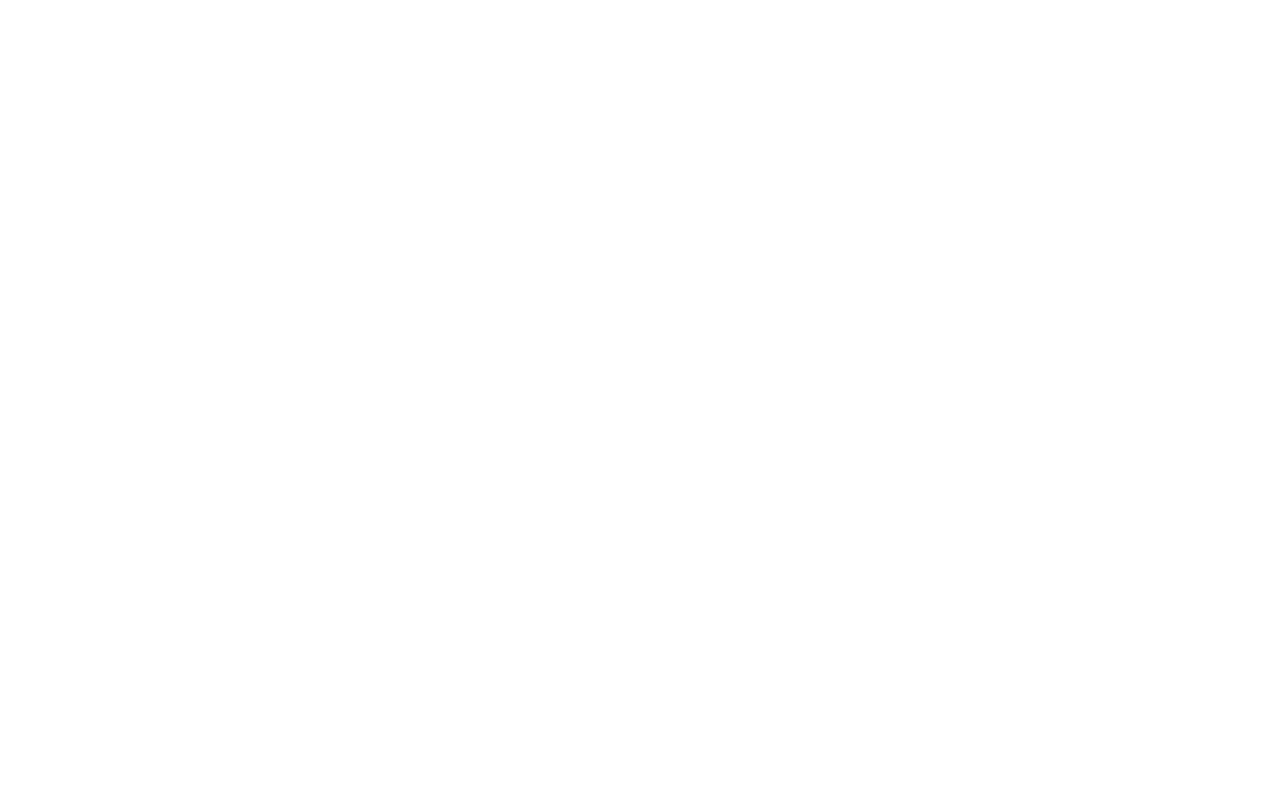
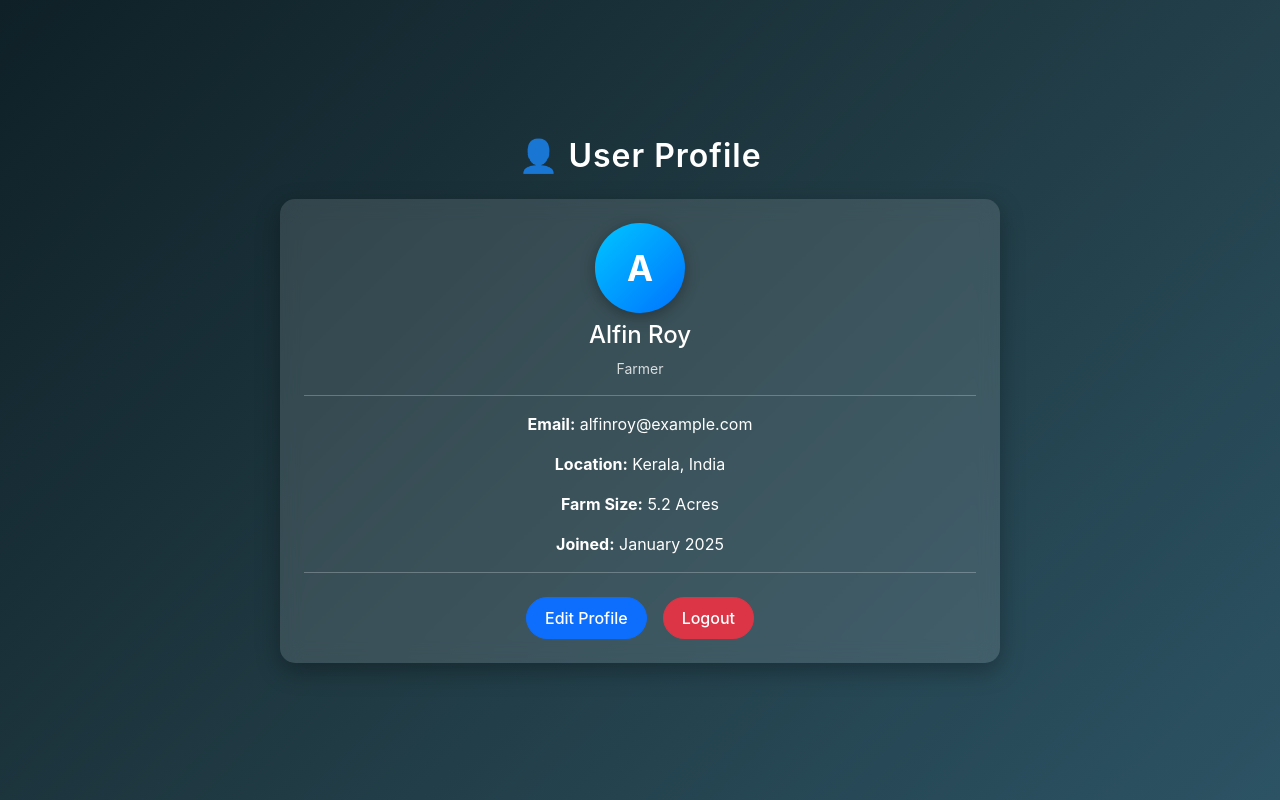
Before and after one commit to alfinroy05/Farm-management-frontend, a React (Create React App) app: page /profile in a window 1280 px wide. Before the commit this address had no page. Built offline with nearby package versions, Linux system fonts and the light colour scheme.

Commit message:
profile done

```diff
--- a/src/App.js
+++ b/src/App.js
@@ -3,6 +3,7 @@
 import Login from './Pages/Login';
 import Dashboard from './Pages/Dashboard';
 import { BrowserRouter, Route, Router, Routes } from 'react-router-dom';
+import Profile from './Pages/Profile';
 
 function App() {
   return (
@@ -12,6 +13,7 @@
       <Routes>
         <Route path='/' element={<Login/>}/>
         <Route path='/dashboard' element={<Dashboard/>}/>
+        <Route path='/profile' element={<Profile/>}/>
       </Routes>
       </BrowserRouter>
     </div>
--- a/src/Pages/Profile.jsx
+++ b/src/Pages/Profile.jsx
@@ -0,0 +1,55 @@
+import React from 'react';
+import '../styles/profile.css'; // make sure this file exists
+
+const Profile = () => {
+  return (
+    <div className="profile-wrapper">
+      <div className="container profile-container p-4">
+
+        {/* Page Title */}
+        <h2 className="text-center mb-4 profile-title">👤 User Profile</h2>
+
+        <div className="row justify-content-center">
+
+          {/* Profile Card */}
+          <div className="col-12 col-md-8">
+            <div className="profile-card p-4">
+
+              {/* Avatar Section */}
+              <div className="text-center mb-3">
+                <div className="avatar-circle">
+                  <span className="initials">A</span>
+                </div>
+                <h4 className="mt-2">Alfin Roy</h4>
+                <p className="role-text">Farmer</p>
+              </div>
+
+              <hr />
+
+              {/* Profile Details */}
+              <div className="profile-info mt-3">
+                <p><strong>Email:</strong> alfinroy@example.com</p>
+                <p><strong>Location:</strong> Kerala, India</p>
+                <p><strong>Farm Size:</strong> 5.2 Acres</p>
+                <p><strong>Joined:</strong> January 2025</p>
+              </div>
+
+              <hr />
+
+              {/* Actions */}
+              <div className="mt-4 text-center">
+                <button className="btn btn-primary profile-btn">Edit Profile</button>
+                <button className="btn btn-danger ms-3 profile-btn">Logout</button>
+              </div>
+
+            </div>
+          </div>
+
+        </div>
+
+      </div>
+    </div>
+  );
+};
+
+export default Profile;
--- /dev/null
+++ b/src/styles/profile.css
@@ -0,0 +1,54 @@
+.profile-wrapper {
+  min-height: 100vh;
+  background: linear-gradient(135deg, #0f2027, #203a43, #2c5364);
+  display: flex;
+  align-items: center;
+  justify-content: center;
+}
+
+.profile-title {
+  color: #ffffff;
+  font-weight: 600;
+  letter-spacing: 1px;
+}
+
+.profile-card {
+  background: rgba(255, 255, 255, 0.12);
+  border-radius: 15px;
+  backdrop-filter: blur(10px);
+  color: #fff;
+  box-shadow: 0 8px 25px rgba(0,0,0,0.3);
+  transition: 0.3s;
+}
+
+.profile-card:hover {
+  transform: translateY(-3px);
+  box-shadow: 0 12px 30px rgba(0,0,0,0.4);
+}
+
+.avatar-circle {
+  width: 90px;
+  height: 90px;
+  background: #00c6ff;
+  background: linear-gradient(135deg, #00c6ff, #0072ff);
+  border-radius: 50%;
+  display: flex;
+  justify-content: center;
+  align-items: center;
+  margin: auto;
+  font-size: 35px;
+  font-weight: bold;
+  color: #fff;
+  box-shadow: 0 4px 15px rgba(0,0,0,0.3);
+}
+
+.role-text {
+  opacity: 0.8;
+  font-size: 14px;
+}
+
+.profile-btn {
+  padding: 8px 18px;
+  border-radius: 25px;
+  font-weight: 500;
+}
```
